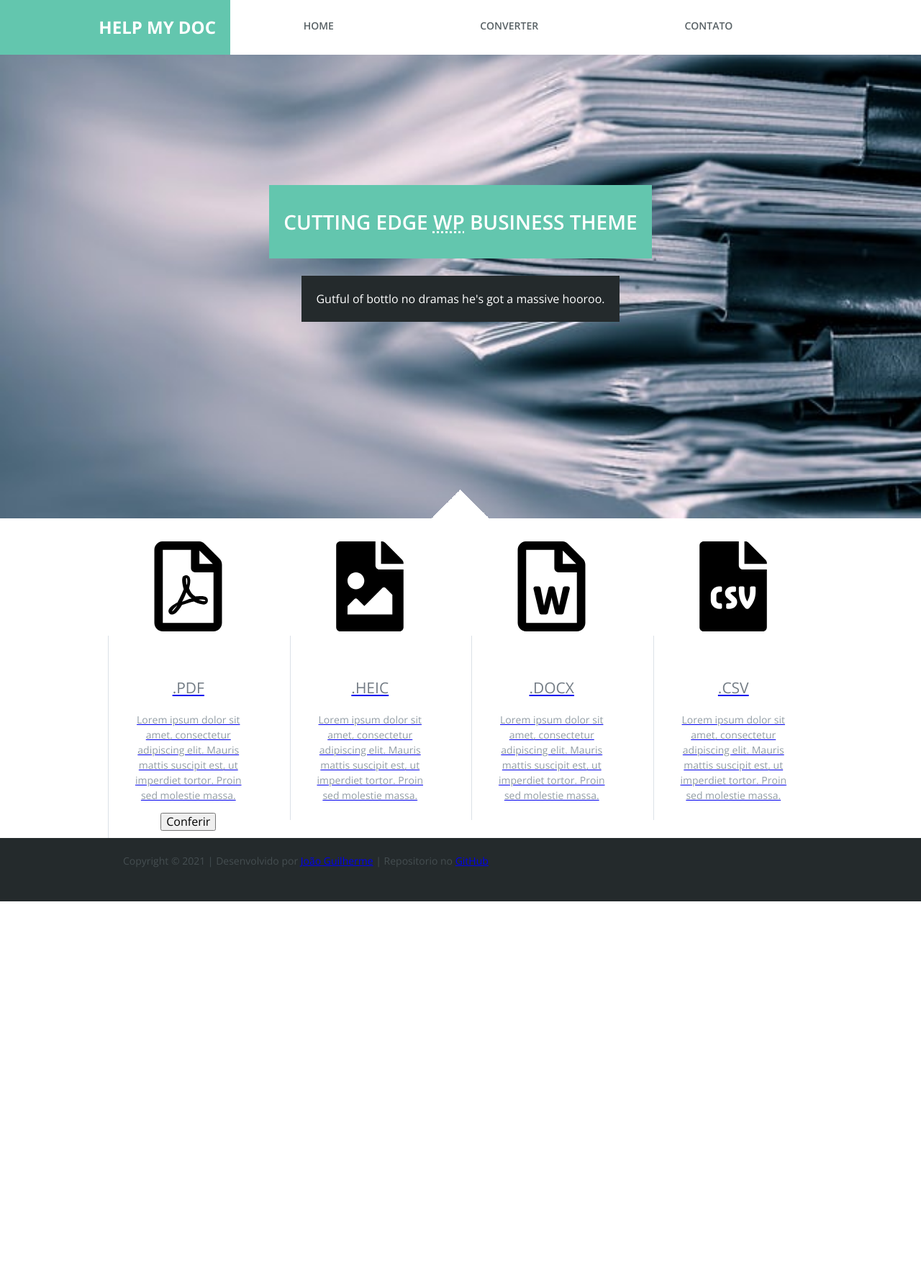
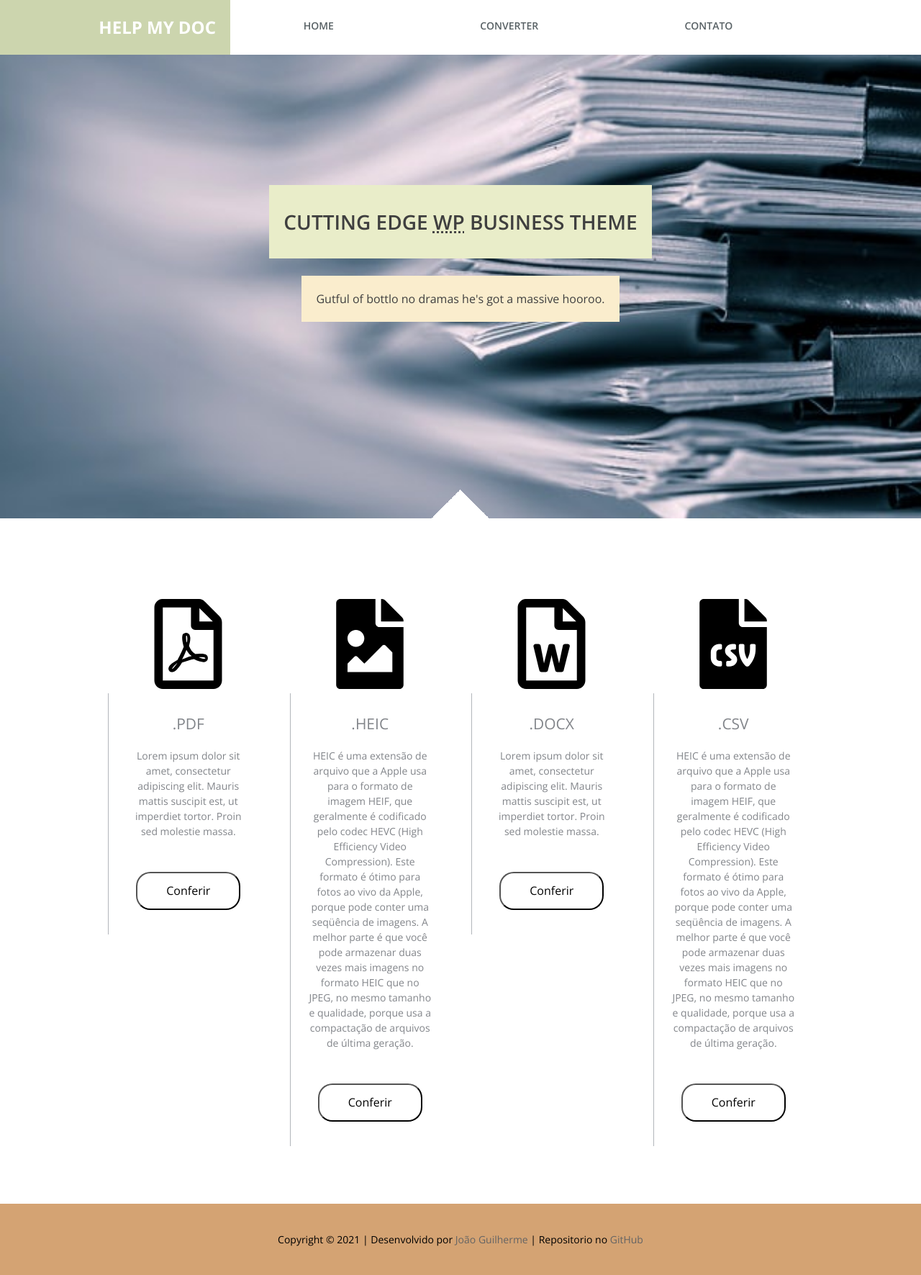
Before and after one commit to joaoguilherme1/convert-files, a Django app: template tudoparapdf/main/templates/home.html in a window 1280 px wide. Shown: the whole page at 72% size. Before the commit the page ends 1252 px from the top, so only its background shows below. Run offline with Django 3.2, Linux system fonts and the light colour scheme; the template is opened without the code that fills it, so the values that code supplies are empty; some libraries are stand-ins or nearby versions.

Commit message:
Melhorando as views

```diff
--- a/tudoparapdf/main/templates/base.html
+++ b/tudoparapdf/main/templates/base.html
@@ -41,12 +41,14 @@
           <p class="hero__text">Gutful of bottlo no dramas he's got a massive hooroo.</p>
         </section>
 
-        {% block content %}
+        <div class="content__feature">
+          {% block content %}
 
-        {% endblock content %}
+          {% endblock content %}
+        </div>
 
         <footer class="footer">
-            <div class="container">
+            <div class="container__footer">
                 <p class="tm-copyright-p">Copyright &copy; <span class="tm-current-year">2021</span>
 
                 | Desenvolvido por <a class="footer__links" href="https://github.com/joaoguilherme1" target="_parent">João Guilherme</a> | Repositorio no <a class="footer__links" href="https://github.com/joaoguilherme1/convert-files">GitHub</a></p>
--- a/tudoparapdf/main/templates/home.html
+++ b/tudoparapdf/main/templates/home.html
@@ -1,50 +1,60 @@
 {% extends 'base.html' %}
     {% block content %}
         <div class="container">
-            <section class="people-cards">
-            <article class="people-cards__card"><a href="#">
+            <section class="cards">
+            <article class="cards__card"><a class="cards__link"  href="#">
 
-                <img src="static/images/file-pdf-regular.svg" alt="Carousel Img" class="people-cards__image">
+                <img src="static/images/file-pdf-regular.svg" alt="Carousel Img" class="cards__image">
 
-                <div class="people-cards__content">
-                  <h2 class="people-cards__title">.PDF</h2>
-                  <p class="people-cards__text">Lorem ipsum dolor sit amet, consectetur adipiscing elit. Mauris mattis suscipit est, ut imperdiet tortor. Proin sed molestie massa.</p>
+                <div class="cards__content">
+                  <h2 class="cards__title">.PDF</h2>
+                  <p class="cards__text">Lorem ipsum dolor sit amet, consectetur adipiscing elit. Mauris mattis suscipit est, ut imperdiet tortor. Proin sed molestie massa.</p>
 
-                  <button type="button">Conferir</button>
+                  <button type="button" class="button">Conferir</button>
+
                 </div>
             </article></a>
 
-            <article class="people-cards__card"><a href="#">
+            <article class="cards__card"><a class="cards__link" href="#">
 
-                <img src="static/images/file-image-solid.svg" alt="Carousel Img" class="people-cards__image">
+                <img src="static/images/file-image-solid.svg" alt="Carousel Img" class="cards__image">
 
-                <div class="people-cards__content">
-                  <h2 class="people-cards__title">.HEIC</h2>
-                  <p class="people-cards__text">Lorem ipsum dolor sit amet, consectetur adipiscing elit. Mauris mattis suscipit est, ut imperdiet tortor. Proin sed molestie massa.</p>
+                <div class="cards__content">
+                  <h2 class="cards__title">.HEIC</h2>
+                  <p class="cards__text">HEIC é uma extensão de arquivo que a Apple usa para o formato de imagem HEIF, que geralmente é codificado pelo codec HEVC (High Efficiency Video Compression). Este formato é ótimo para fotos ao vivo da Apple, porque pode conter uma seqüência de imagens. A melhor parte é que você pode armazenar duas vezes mais imagens no formato HEIC que no JPEG, no mesmo tamanho e qualidade, porque usa a compactação de arquivos de última geração.</p>
+
+                  <button type="button" class="button">Conferir</button>
+
                 </div>
             </article></a>
 
-            <article class="people-cards__card"><a href="#">
+            <article class="cards__card"><a class="cards__link"  href="#">
 
-                <img src="static/images/file-word-regular.svg" alt="Carousel Img" class="people-cards__image">
+                <img src="static/images/file-word-regular.svg" alt="Carousel Img" class="cards__image">
 
-                <div class="people-cards__content">
-                  <h2 class="people-cards__title">.DOCX</h2>
-                  <p class="people-cards__text">Lorem ipsum dolor sit amet, consectetur adipiscing elit. Mauris mattis suscipit est, ut imperdiet tortor. Proin sed molestie massa.</p>
+                <div class="cards__content">
+                  <h2 class="cards__title">.DOCX</h2>
+                  <p class="cards__text">Lorem ipsum dolor sit amet, consectetur adipiscing elit. Mauris mattis suscipit est, ut imperdiet tortor. Proin sed molestie massa.</p>
+
+                  <button type="button" class="button">Conferir</button>
+
                 </div>
             </article></a>
 
-            <article class="people-cards__card"><a href="#">
+            <article class="cards__card"><a class="cards__link"  href="#">
 
-                <img src="static/images/file-csv-solid.svg" alt="Carousel Img" class="people-cards__image">
+                <img src="static/images/file-csv-solid.svg" alt="Carousel Img" class="cards__image">
 
-                <div class="people-cards__content" style="paddint-top: 0em;">
-                  <h2 class="people-cards__title" >.CSV</h2>
-                  <p class="people-cards__text">Lorem ipsum dolor sit amet, consectetur adipiscing elit. Mauris mattis suscipit est, ut imperdiet tortor. Proin sed molestie massa.</p>
+                <div class="cards__content" style="paddint-top: 0em;">
+                  <h2 class="cards__title" >.CSV</h2>
+                  <p class="cards__text">HEIC é uma extensão de arquivo que a Apple usa para o formato de imagem HEIF, que geralmente é codificado pelo codec HEVC (High Efficiency Video Compression). Este formato é ótimo para fotos ao vivo da Apple, porque pode conter uma seqüência de imagens. A melhor parte é que você pode armazenar duas vezes mais imagens no formato HEIC que no JPEG, no mesmo tamanho e qualidade, porque usa a compactação de arquivos de última geração.</p>
+
+                  <button type="button" class="button">Conferir</button>
+
                 </div>
             </article></a>
 
         </section>
         </div>
-        <link rel="stylesheet" href="static/css/base.css">
+        <link rel="stylesheet" href="static/css/home.css">
     {% endblock content %}
--- a/tudoparapdf/static/css/home.css
+++ b/tudoparapdf/static/css/home.css
@@ -0,0 +1,49 @@
+.cards__card:hover{
+    outline: 5px solid #ccd5ae;
+    outline-offset: -5px;
+}
+
+.cards__card:hover .cards__title,
+.cards__card:hover .cards__text{
+    color: black;
+}
+
+.cards__card:hover .button {
+    color: black;
+    background: #ccd5ae;
+}
+
+.cards__image{
+    width: 100%;
+    height: 125px;
+    padding-top: 2em;
+}
+
+.cards__content{
+    text-align: center;
+    padding: 10px 25px 10px;
+    border-left: 1px solid #b2b6bb;
+}
+
+.cards__title{
+    color: #82858a;
+    font-size: 21px;
+    font-weight: normal;
+}
+
+.cards__text{
+    color: #82858a;
+    font-size: 14px;
+}
+
+.cards__link {
+    text-decoration: none;
+}
+
+.button {
+    padding: 15px 40px;
+    background: white;
+    margin-top: 2em;
+    border-radius: 20px;
+    margin-bottom: 1.5em;
+}
--- a/tudoparapdf/static/css/main.css
+++ b/tudoparapdf/static/css/main.css
@@ -28,7 +28,7 @@ img{
 
 .logo-text{
     text-transform: uppercase;
-    background-color: #63c6ae;
+    background-color: #ccd5ae;
     font-size: 24px;
     margin: 0;
     padding: 20px;
@@ -64,7 +64,7 @@ img{
     transition: .8s ease;
 }
 .header__nav a:hover {
-    color: #63c6ae;
+    color: #d4a373;
 }
 .header__btnMenu{
     float: right;
@@ -155,7 +155,6 @@ img{
     right: 10px;
 }
 
-
 .hero{
     height: 80vh;
     padding: 40px 20px;
@@ -172,8 +171,8 @@ img{
 }
 
 .hero__title{
-    background-color: #63c6ae;
-    color: white;
+    background-color: #e9edc9;
+    color: #3f3f3f;
     font-size: 28px;
     font-weight: 600;
     padding: 30px 20px;
@@ -181,9 +180,9 @@ img{
 }
 
 .hero__text{
-    background-color: #242a2c;
+    background-color: #faedcd;
     margin: 5px 30px 35px;
-    color: white;
+    color: #3f3f3f;
     padding: 20px;
     font-size: 16px;
 }
@@ -202,58 +201,30 @@ img{
 }
 
 /* fim header */
-/* inicio Cards */
 
-.people-cards__card:hover{
-    outline: 5px solid #63c6ae;
-    outline-offset: -5px;
+.content__feature {
+    margin-top: 5em;
+    margin-bottom: 5em;
 }
 
-.people-cards__card:hover .people-cards__title,
-.people-cards__card:hover .people-cards__text{
-    color: #63c6ae;
-}
-
-.people-cards__image{
-    width: 100%;
-    height: 125px;
-    padding-top: 2em;
-}
-
-.people-cards__content{
-    text-align: center;
-    padding: 40px 25px 10px;
-    border-left: 1px solid #dbe1e7;
-}
-
-.people-cards__title{
-    color: #737c85;
-    font-size: 21px;
-    font-weight: normal;
-}
-
-.people-cards__text{
-    color: #929da5;
-    font-size: 14px;
-}
-
-/* fim cards */
 /* inicio footer */
 
 .footer{
     margin: auto;
-    background-color: #242a2c;
-    padding: 0px 0 25px;
-    color: #454e51;
+    background-color: #d4a373;
+    padding: 25px 0 25px;
+    color: #black;
     font-size: 14px;
     text-align: center;
 }
 
-.footer__links a{
-    color: #9ebbc5;
-    display: block;
-    font-weight: 600;
+.footer__links{
+    color: #646464;
     text-decoration: none;
+}
+
+.tm-copyright-p {
+    text-align: center;
 }
 
 @media screen and (min-width: 1024px){
@@ -292,7 +263,7 @@ img{
     }
 
 
-    .people-cards{
+    .cards{
         display: grid;
         grid-template-columns: repeat(4, 1fr);
         grid-gap: 30px;
```
